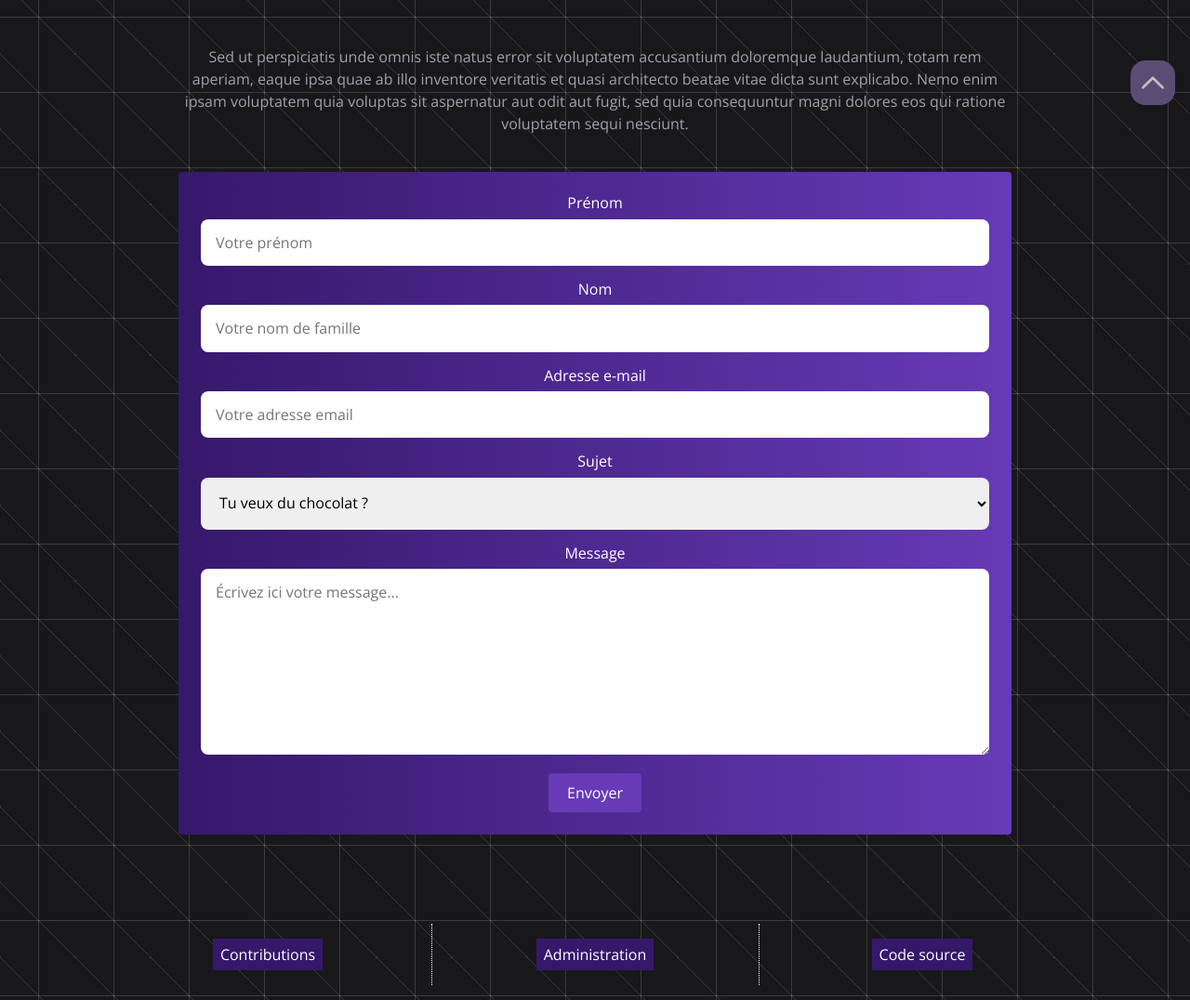
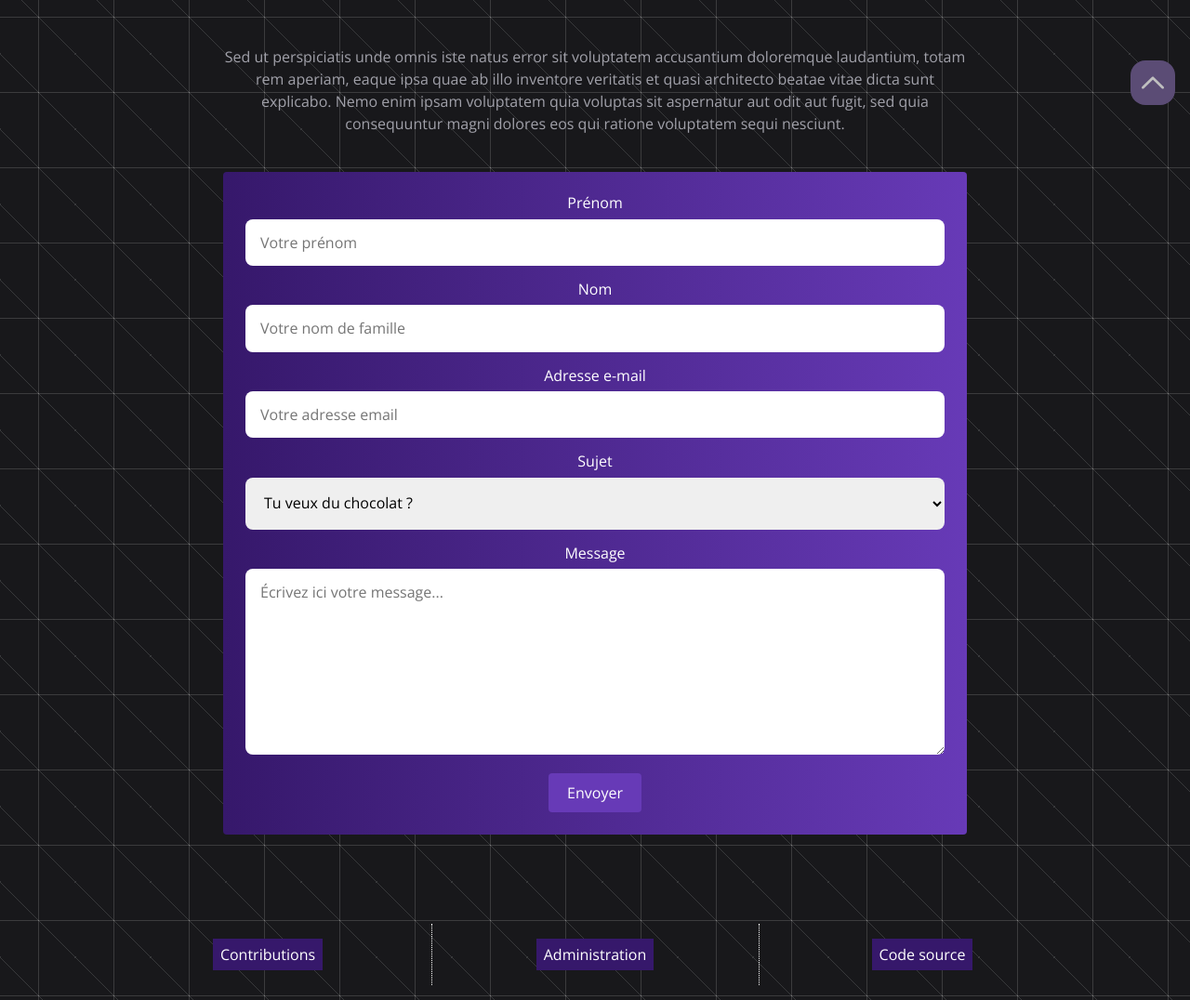
Before and after one commit to FlorianLeChat/Portfolio, a PHP site: page /contact.html in a window 1280 px wide. Shown: the part 671-1747 px from the top of the page at 93% size. Run offline with PHP 8.4, Linux system fonts and the light colour scheme.

Commit message:
Fixed form layout on larger screens

```diff
--- a/contact.html
+++ b/contact.html
@@ -27,6 +27,9 @@
 		<link rel="icon" href="images/favicon.ico" type="image/x-icon" />
 	</head>
 	<body>
+		<!-- Avertissement page sans JavaScript -->
+		<noscript>Votre navigateur ne supporte pas ou refuse de charger le JavaScript.</noscript>
+
 		<!-- En-tête de la page -->
 		<header>
 			<!-- Titre de la catégorie -->
--- a/styles/contact.css
+++ b/styles/contact.css
@@ -32,7 +32,9 @@ section
 {
 	/* Corps de la section */
 	color: rgb(var(--theme-text-color));
+	margin: auto;
 	padding: calc(5% + 5rem) 15% 5rem 15%;
+	max-width: 800px;
 }
 
 section > h2
```
